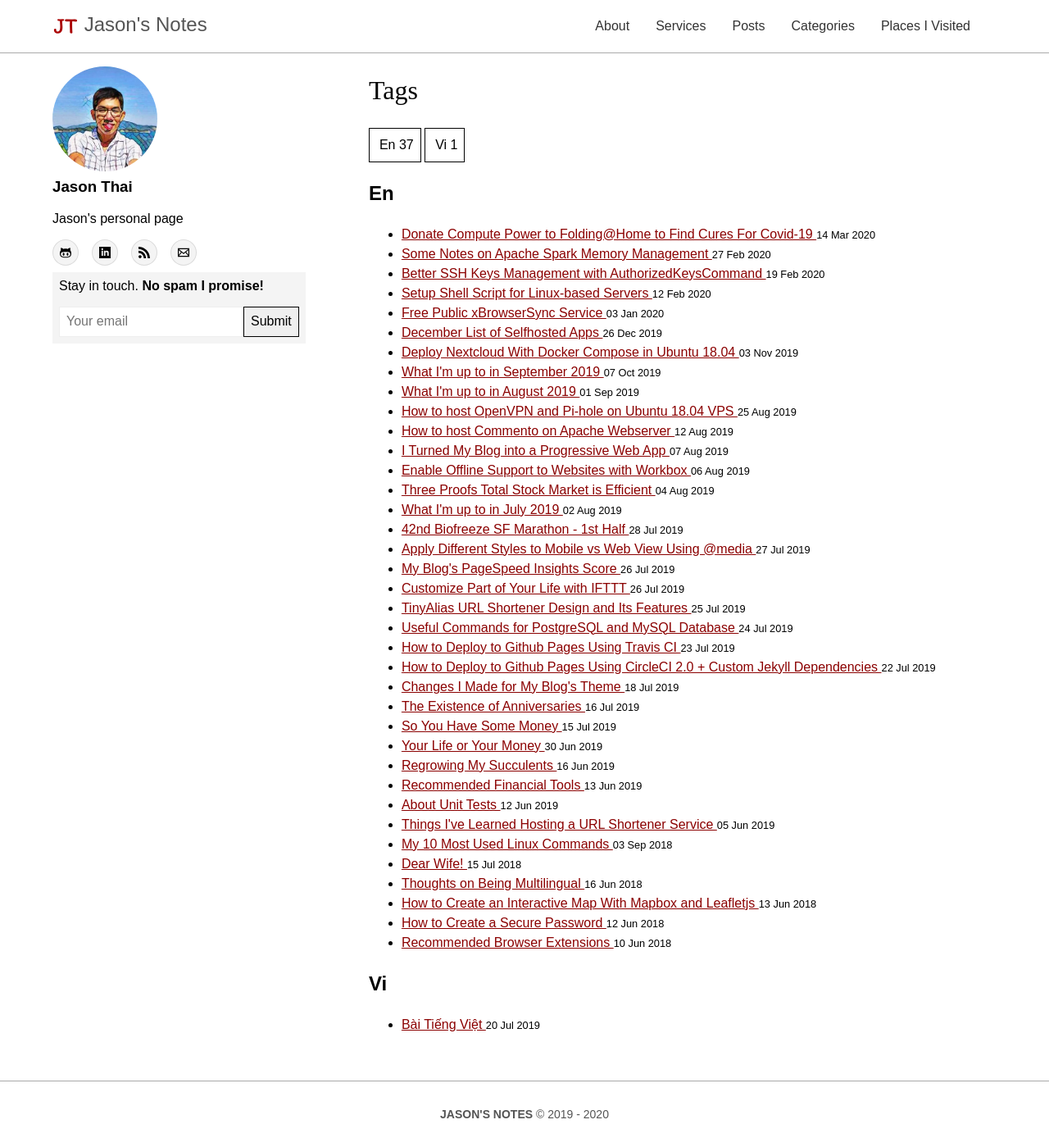
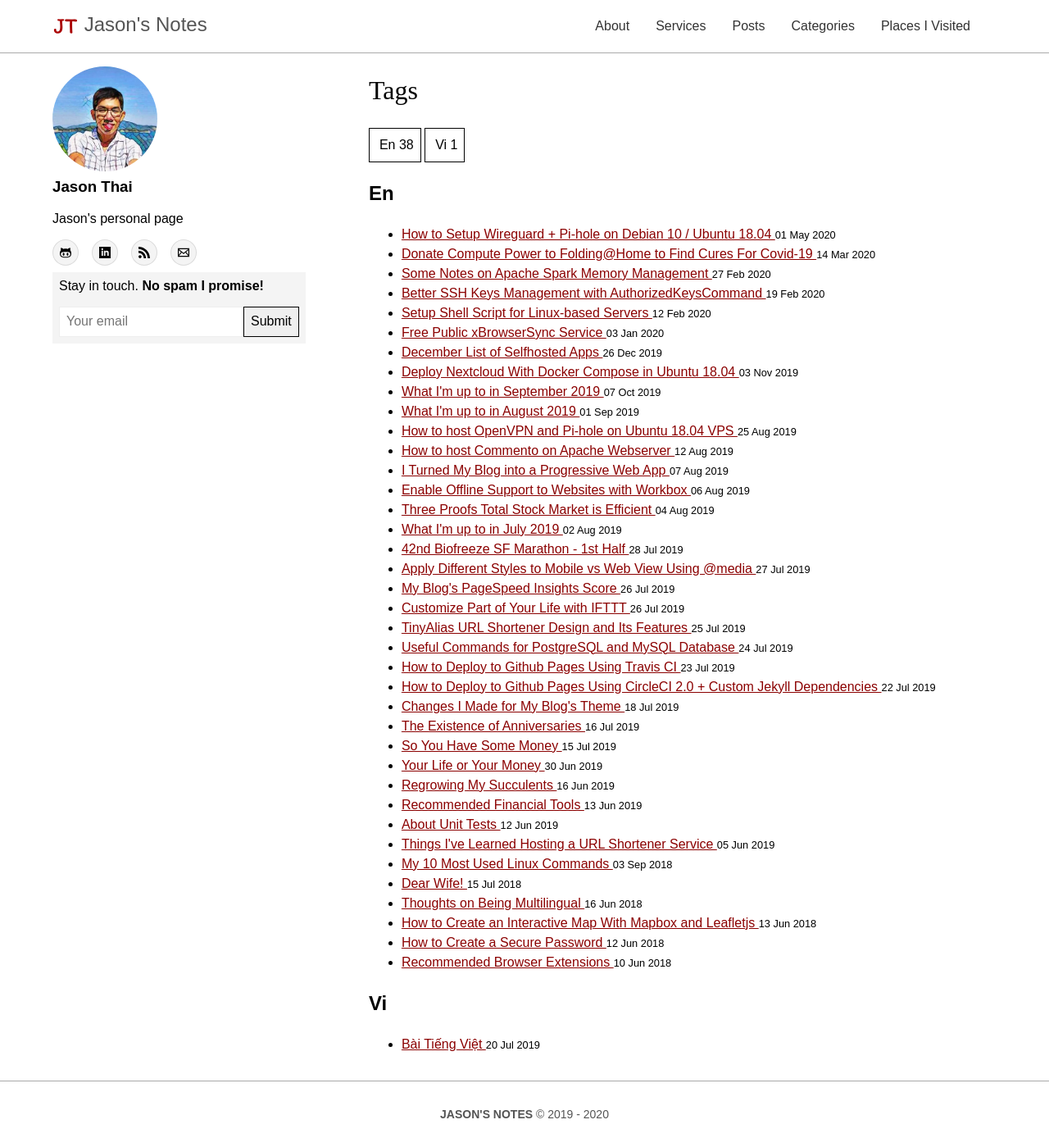
Before and after one commit to jasontthai/jasonthai.me, a Jekyll site: the page built from tags.html, in a window 1280 px wide and 1399 px high. Shown: the whole window at 82% size. Built offline with Jekyll 4.4.1, drawn with Linux system fonts in a browser that asks for light colours; comment, search, counter and statistics services are not loaded; some of the changed lines change nothing that is shown.

Commit message:
create _posts/2020-05-01-how-to-setup-wireguard-pi-hole-on-debian-10-ubuntu-1804.md

````diff
--- a/_posts/2019-08-25-how-to-host-openvpn-and-pi-hole-on-ubuntu-1804-vps.md
+++ b/_posts/2019-08-25-how-to-host-openvpn-and-pi-hole-on-ubuntu-1804-vps.md
@@ -13,7 +13,7 @@
 
 ## Installation
 
-### OpenVPN Setup
+### Wireguard Setup
 Run these scripts:
 ```shell
 wget https://git.io/vpn -O openvpn-install.sh
--- /dev/null
+++ b/_posts/2020-05-01-how-to-setup-wireguard-pi-hole-on-debian-10-ubuntu-1804.md
@@ -0,0 +1,154 @@
+---
+title: How to Setup Wireguard + Pi-hole on Debian 10 / Ubuntu 18.04
+image: "/assets/img/openvpn-pihole.png"
+description: How to Setup an Ad-free VPN with  Wireguard + Pi-hole on Debian 10 /
+  Ubuntu 18.04
+toc: true
+category: tech
+---
+
+> WireGuard® is an extremely simple yet fast and modern VPN that utilizes state-of-the-art cryptography. It aims to be faster, simpler, leaner, and more useful than IPsec, while avoiding the massive headache. It intends to be considerably more performant than OpenVPN. WireGuard is designed as a general purpose VPN for running on embedded interfaces and super computers alike, fit for many different circumstances. Initially released for the Linux kernel, it is now cross-platform (Windows, macOS, BSD, iOS, Android) and widely deployable. It is currently under heavy development, but already it might be regarded as the most secure, easiest to use, and simplest VPN solution in the industry.
+[https://www.wireguard.com](https://www.wireguard.com/)
+
+## Introduction
+Follow up for my post [How to host OpenVPN and Pi-hole on Ubuntu 18.04 VPS]({{ site.url }}{% post_url 2019-08-25-how-to-host-openvpn-and-pi-hole-on-ubuntu-1804-vps %}). This is a guide to set up wireguard + pi-hole for your own private ad blocking VPN.
+
+## Installation
+
+### Wireguard Setup
+Run these scripts:
+```shell
+wget https://git.io/wireguard -O wireguard-install.sh && bash wireguard-install.sh
+```
+
+Follow this setup:
+```shell
+Welcome to this WireGuard road warrior installer!
+
+I need to ask you a few questions before starting setup.
+You can use the default options and just press enter if you are ok with them.
+
+What IPv4 address should the WireGuard server use?
+     1) Your IPv4 address should show up here
+     2) other local IP
+IPv4 address [1]: 1
+
+What port do you want WireGuard listening to?
+Port [51820]: 51820
+
+Tell me a name for the first client.
+Client name [client]: client
+
+Which DNS do you want to use for this client?
+   1) Current system resolvers
+   2) 1.1.1.1
+   3) Google
+   4) OpenDNS
+   5) NTT
+   6) AdGuard
+DNS [1]: 2
+
+We are ready to set up your WireGuard server now.
+
+Press any key to continue...
+```
+
+### Start Wireguard
+Wireguard should start automatically after you ran the script. If not you can check by
+```shell
+systemctl status wg-quick@wg0.service
+```
+
+Restart Wireguard services:
+```shell
+systemctl restart wg-quick@wg0.service
+```
+
+### Pi-hole Setup
+Note down  Wireguard's IP:
+```shell
+ip a show dev wg0
+10.7.0.1/24 // note this address
+```
+
+Note down your default  gateway IP address:
+```shell
+ip r | grep default
+default via XXX.XXX.XXX.XXX dev eth0 onlink // not this address
+```
+
+Run this script:
+```shell
+curl -sSL https://install.pi-hole.net | bash
+```
+
+Follow the instruction to set up pi-hole:
+
+* Installing dependencies
+{% include lazy-img.html src="/assets/img/pihole-wireguard-1.png" alt="step 1" %}
+
+* The following step is important, make sure to select `wg0` as the interface
+{% include lazy-img.html src="/assets/img/pihole-wireguard-2.png" alt="step 2" %}
+
+* Choose the DNS provider Pi-hole will use.
+{% include lazy-img.html src="/assets/img/pihole-wireguard-3.png" alt="step 3" %}
+
+* Choose the protocols available to you
+{% include lazy-img.html src="/assets/img/pihole-wireguard-4.png" alt="step 4" %}
+
+* This following step is important, make sure to choose `no` so we can assign our internal address which is `10.7.0.1`.
+{% include lazy-img.html src="/assets/img/pihole-wireguard-5.png" alt="step 5" %}
+
+* Enter `10.7.0.1/24`. This is the static address VPN will use to talk to Pi-hole
+{% include lazy-img.html src="/assets/img/pihole-wireguard-6.png" alt="step 6" %}
+
+* Enter the ipv4-gateway you noted down
+{% include lazy-img.html src="/assets/img/pihole-wireguard-7.png" alt="step 7" %}
+
+* There are a few more steps but I just choose the default settings.
+
+### Test DNS settings
+Run this script
+```shell
+host google.com 10.7.0.1
+
+# Output from host google.com 10.7.0.1
+google.com has address 172.217.0.46
+google.com has IPv6 address 2607:f8b0:4005:80b::200e
+google.com mail is handled by 10 aspmx.l.google.com.
+google.com mail is handled by 20 alt1.aspmx.l.google.com.
+google.com mail is handled by 30 alt2.aspmx.l.google.com.
+google.com mail is handled by 40 alt3.aspmx.l.google.com.
+google.com mail is handled by 50 alt4.aspmx.l.google.com.
+```
+Our Wireguard + Pi-hole still see google.com's public IPs properly
+
+This time run
+```shell
+host pagead2.googlesyndication.com
+
+# Output from host pagead2.googlesyndication.com
+pagead2.googlesyndication.com has address 0.0.0.0
+pagead2.googlesyndication.com has IPv6 address ::
+pagead2.googlesyndication.com is an alias for pagead46.l.doubleclick.net.
+```
+Pi-hole blocked `pagead2.googlesyndication.com` as the domain is in its blacklist.
+
+
+### Generate Wireguard Client Config File
+	Run `bash wireguard-install.sh`
+
+### Test From Browser
+After connecting to your VPN using Wireguard client. Go to this address [http://pagead2.googlesyndication.com](http://pagead2.googlesyndication.com), if everything works correctly you will see this:
+{% include lazy-img.html src="/assets/img/google-syndication.png" alt="google syndication" %}
+
+### Pi-hole Statistics
+You can go to `http://pi.hole/admin` once you are connected to the VPN and see some of Pi-hole's stats. The result is mind-boggling. Almost half of my traffic is to serve ads.
+{% include lazy-img.html src="/assets/img/pi-hole-stats.png" alt="Pi-hole stats" %}
+
+## Conclusion
+Pi-hole is a good solution to fight against ads on the internet. You should give it a try. That said not all ads are bad. Some creators are reliant on ads as their source of income. If you have someone you support, consider whitelisting the ads for the good cause.
+
+## References
+* [https://github.com/Nyr/wireguard-install](https://github.com/Nyr/wireguard-install)
+* [https://pi-hole.net/](https://pi-hole.net/)
````
Also changed, not shown: assets/img/pihole-wireguard-1.png (added), assets/img/pihole-wireguard-2.png (added), assets/img/pihole-wireguard-3.png (added), assets/img/pihole-wireguard-4.png (added), assets/img/pihole-wireguard-5.png (added), assets/img/pihole-wireguard-6.png (added), assets/img/pihole-wireguard-7.png (added), 2 other files.
